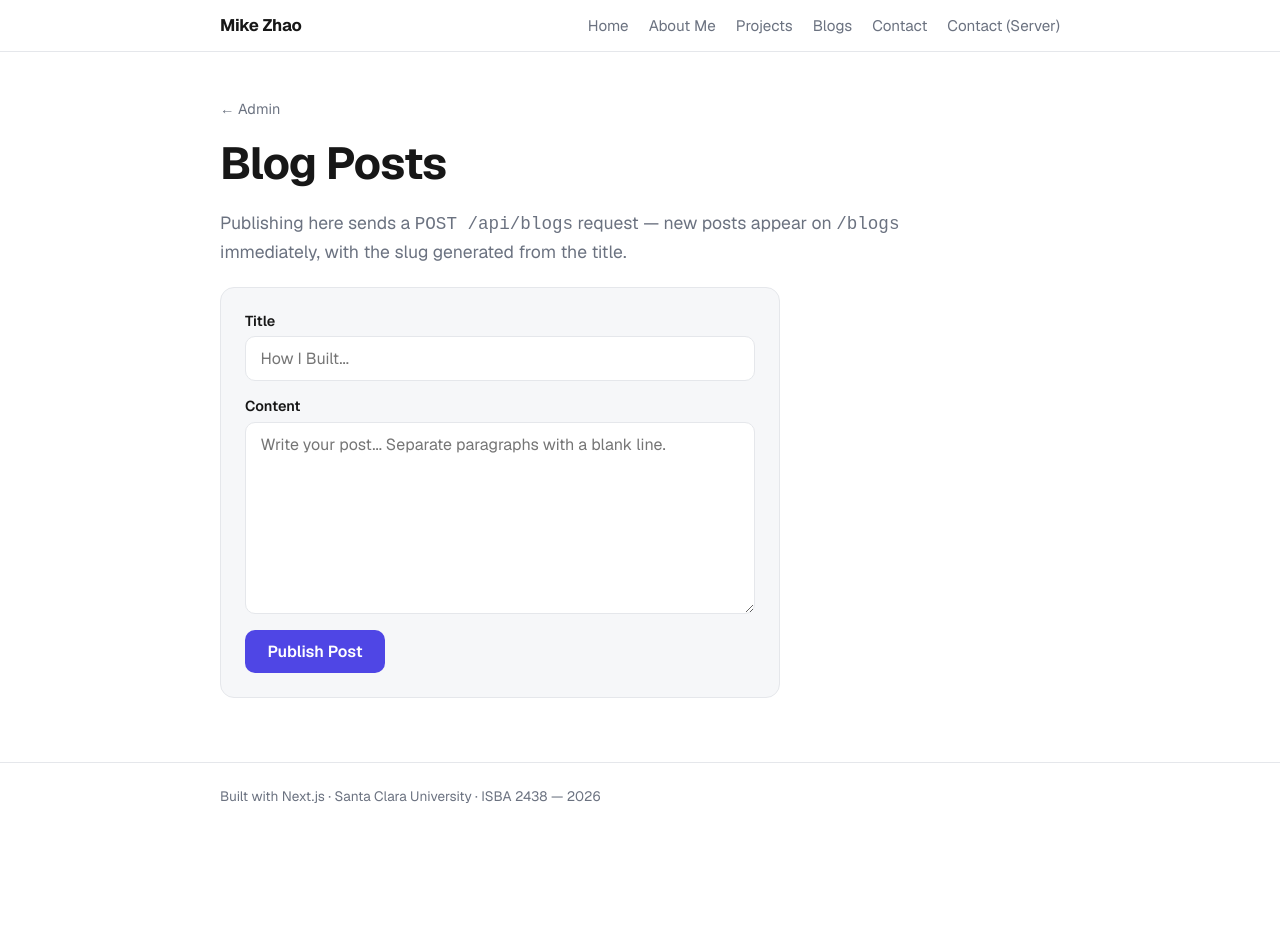
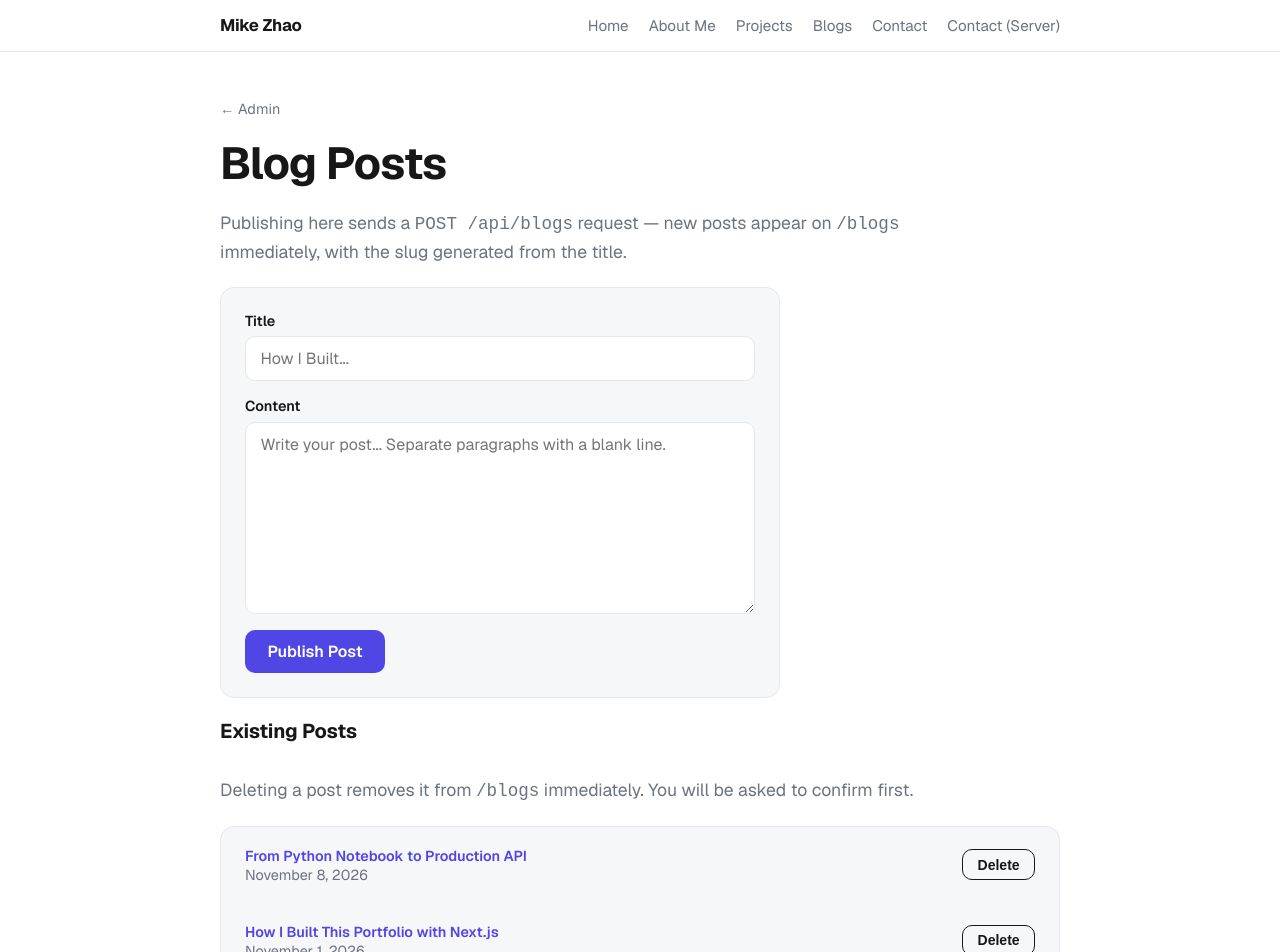
Before and after one commit to Mikeylove-997/portfolio, a Next.js app: page /admin/blogs in a window 1280 px wide. Shown: the top 952 px of the page. Before the commit the page ends 829 px from the top, so only its background shows below. Built offline with nearby package versions, Linux system fonts and the light colour scheme.

Commit message:
Add blog post deletion via DELETE /api/blogs/[slug]

```diff
--- a/app/admin/blogs/page.tsx
+++ b/app/admin/blogs/page.tsx
@@ -1,6 +1,7 @@
 import type { Metadata } from "next";
 import Link from "next/link";
 import BlogForm from "@/components/BlogForm";
+import BlogList from "@/components/BlogList";
 
 export const metadata: Metadata = {
   title: "Admin — Blog Posts",
@@ -20,6 +21,12 @@ export default function AdminBlogsPage() {
         generated from the title.
       </p>
       <BlogForm />
+      <h2>Existing Posts</h2>
+      <p className="lead">
+        Deleting a post removes it from <code>/blogs</code> immediately. You
+        will be asked to confirm first.
+      </p>
+      <BlogList />
     </main>
   );
 }
--- /dev/null
+++ b/app/api/blogs/[slug]/route.ts
@@ -0,0 +1,16 @@
+import { NextResponse } from "next/server";
+import { deleteBlog } from "@/lib/blogs";
+
+export async function DELETE(
+  _request: Request,
+  { params }: RouteContext<"/api/blogs/[slug]">
+) {
+  const { slug } = await params;
+  const deleted = await deleteBlog(slug);
+
+  if (!deleted) {
+    return NextResponse.json({ error: "Post not found." }, { status: 404 });
+  }
+
+  return new NextResponse(null, { status: 204 });
+}
--- a/app/globals.css
+++ b/app/globals.css
@@ -321,8 +321,41 @@ h2 {
 }
 
 .field-error {
-  color: var(--error-border);
-  font-size: 0.85rem;
+  color: var(--color-error);
+  font-size: 0.875rem;
+  margin-top: 0.25rem;
+}
+
+.blog-list-card {
+  display: flex;
+  flex-direction: column;
+  padding: 0.25rem 1.5rem;
+}
+
+.blog-row {
+  display: flex;
+  align-items: center;
+  justify-content: space-between;
+  gap: 1rem;
+  padding: 0.9rem 0;
+  border-bottom: 1px solid var(--color-border);
+}
+
+.blog-row:last-child {
+  border-bottom: none;
+}
+
+.btn.danger {
+  border-color: var(--color-error);
+  color: var(--color-error);
+  background: transparent;
+  padding: 0.4rem 0.9rem;
+  font-size: 0.875rem;
+}
+
+.btn.danger:hover {
+  background: var(--color-error);
+  color: #fff;
 }
 
 .form button {
--- a/components/BlogForm.tsx
+++ b/components/BlogForm.tsx
@@ -48,6 +48,7 @@ export default function BlogForm() {
         setCreated(post);
         setFieldErrors({});
         form.reset();
+        window.dispatchEvent(new Event("blog-created"));
       } else if (response.status === 400) {
         const data = await response.json();
         setCreated(null);
--- /dev/null
+++ b/components/BlogList.tsx
@@ -0,0 +1,119 @@
+"use client";
+
+import { useEffect, useState } from "react";
+import Link from "next/link";
+
+export default function BlogList() {
+  const [posts, setPosts] = useState<
+    { id: string; slug: string; title: string; createdAt: string }[]
+  >([]);
+  const [loading, setLoading] = useState(true);
+  const [deletedMessage, setDeletedMessage] = useState<string | null>(null);
+  const [error, setError] = useState<string | null>(null);
+
+  useEffect(() => {
+    let ignore = false;
+
+    async function load() {
+      try {
+        const res = await fetch("/api/blogs", { cache: "no-store" });
+        const data = await res.json();
+        if (!ignore) setPosts(data);
+      } catch {
+        if (!ignore) setError("Could not load posts. Please refresh the page.");
+      } finally {
+        if (!ignore) setLoading(false);
+      }
+    }
+
+    load();
+
+    function refresh() {
+      load();
+    }
+
+    window.addEventListener("blog-created", refresh);
+
+    return () => {
+      ignore = true;
+      window.removeEventListener("blog-created", refresh);
+    };
+  }, []);
+
+  async function handleDelete(slug: string) {
+    setError(null);
+    setDeletedMessage(null);
+
+    if (!window.confirm("Delete this post?")) {
+      return;
+    }
+
+    try {
+      const res = await fetch(`/api/blogs/${slug}`, { method: "DELETE" });
+
+      if (res.status === 204) {
+        setPosts((current) => current.filter((post) => post.slug !== slug));
+        setDeletedMessage("Post deleted.");
+        return;
+      }
+
+      if (res.status === 404) {
+        setPosts((current) => current.filter((post) => post.slug !== slug));
+        setError("That post was already deleted.");
+        return;
+      }
+
+      setError("Could not delete the post. Please try again.");
+    } catch {
+      setError("Could not delete the post. Please try again.");
+    }
+  }
+
+  if (loading) {
+    return <p className="muted">Loading posts...</p>;
+  }
+
+  if (posts.length === 0) {
+    return <p className="muted">No posts yet. Use the form above to create one.</p>;
+  }
+
+  return (
+    <div>
+      {deletedMessage && (
+        <p className="form-message success" role="status">
+          {deletedMessage}
+        </p>
+      )}
+      {error && (
+        <p className="form-message error" role="alert">
+          {error}
+        </p>
+      )}
+      <div className="card blog-list-card">
+        {posts.map((post) => (
+          <div key={post.slug} className="blog-row">
+            <div>
+              <Link href={`/blogs/${post.slug}`} className="view-link">
+                {post.title}
+              </Link>
+              <p className="post-date">
+                {new Date(post.createdAt).toLocaleDateString("en-US", {
+                  year: "numeric",
+                  month: "long",
+                  day: "numeric",
+                })}
+              </p>
+            </div>
+            <button
+              type="button"
+              className="btn danger"
+              onClick={() => handleDelete(post.slug)}
+            >
+              Delete
+            </button>
+          </div>
+        ))}
+      </div>
+    </div>
+  );
+}
--- a/data/blogs.json
+++ b/data/blogs.json
@@ -3,7 +3,7 @@
     "id": "7c9e6679-7425-40de-944b-e07fc1f90ae7",
     "slug": "how-i-built-this-portfolio-with-nextjs",
     "title": "How I Built This Portfolio with Next.js",
-    "content": "This portfolio runs on the Next.js App Router. Every route is a folder, the two project pages come from one dynamic [slug] template, and the contact forms share a single validation and storage layer in lib/. The server form uses a Server Action, while the API form posts to a route handler \u2014 and both write to the same JSON file.",
+    "content": "This portfolio runs on the Next.js App Router. Every route is a folder, the two project pages come from one dynamic [slug] template, and the contact forms share a single validation and storage layer in lib/. The server form uses a Server Action, while the API form posts to a route handler — and both write to the same JSON file.",
     "createdAt": "2026-11-01T09:00:00.000Z"
   },
   {
--- a/lib/blogs.ts
+++ b/lib/blogs.ts
@@ -76,3 +76,17 @@ export async function addBlog({
 
   return { ok: true, post };
 }
+
+export async function deleteBlog(slug: string): Promise<boolean> {
+  const blogs = await getAllBlogs();
+  const remaining = blogs.filter((post) => post.slug !== slug);
+
+  if (remaining.length === blogs.length) {
+    return false;
+  }
+
+  await fs.mkdir(DATA_DIR, { recursive: true });
+  await fs.writeFile(DATA_FILE, JSON.stringify(remaining, null, 2), "utf8");
+
+  return true;
+}
```
